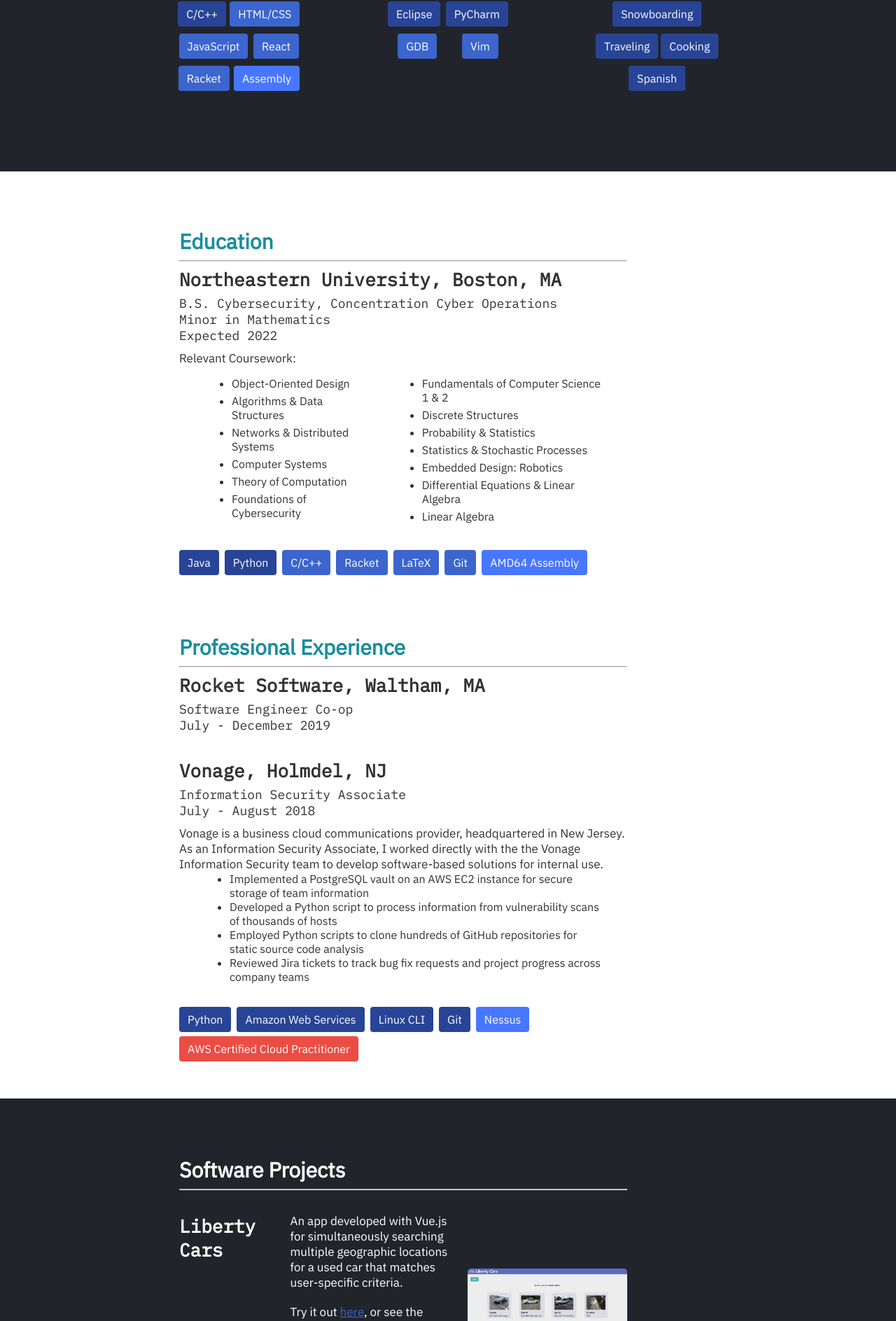
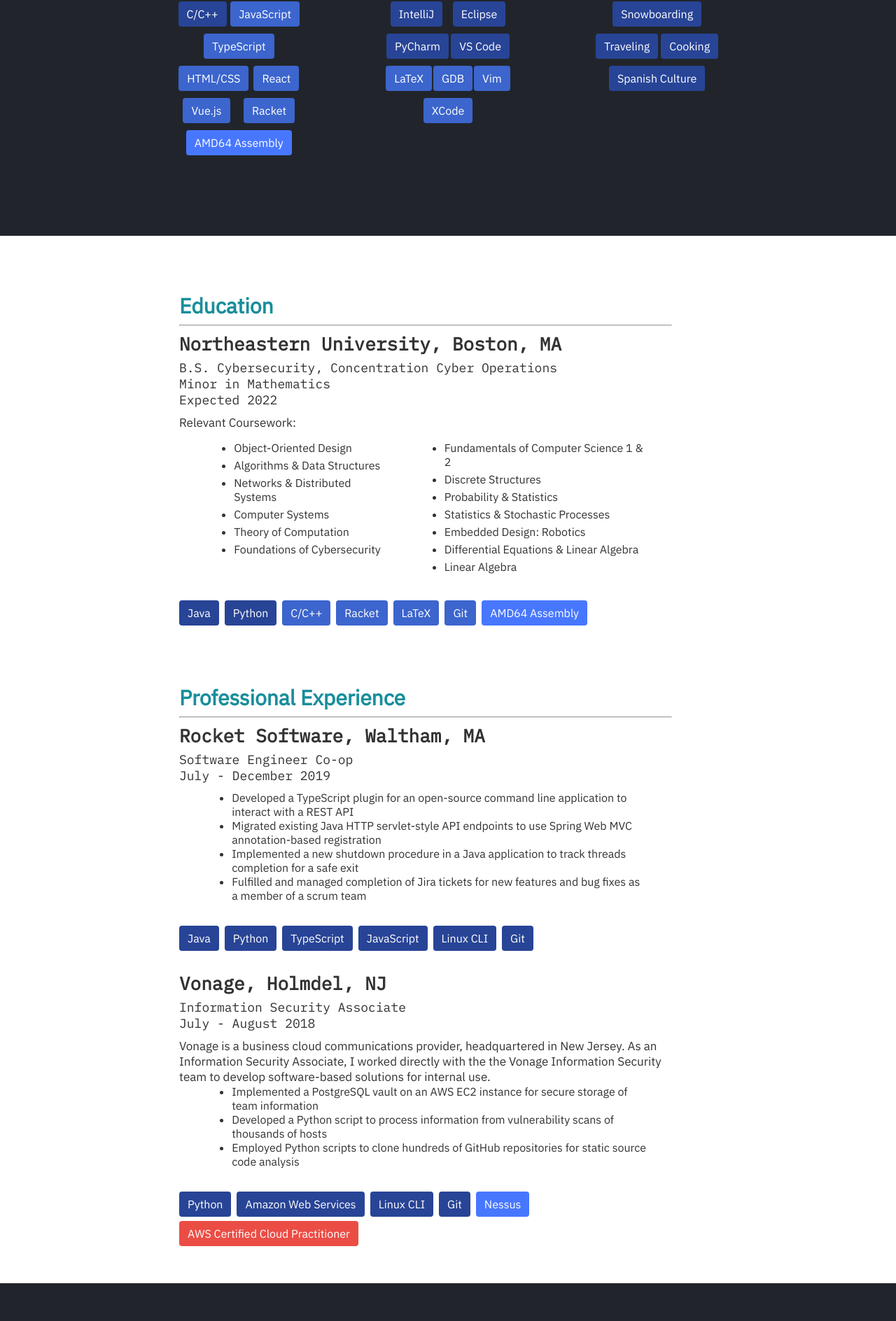
Before and after one commit to justinkonecny/website, a React (Create React App) app: page / in a window 1280 px wide. Shown: the part 1299-3187 px from the top of the page at 70% size. Built offline with nearby package versions, Linux system fonts and the light colour scheme.

Commit message:
Update professional experience

```diff
--- a/src/components/Home.js
+++ b/src/components/Home.js
@@ -32,6 +32,7 @@
             showHighlights: false,
             showNEUSkills: false,
             showVonageSkills: false,
+            showRocketSkills: false,
             showLibertySkills: false,
             showAnimatorSkills: false
         };
@@ -100,6 +101,9 @@
         if (window.pageYOffset > this.getElementYCoord('vonage-skills', 0.9) && this.state.showVonageSkills === false) {
             this.setState({showVonageSkills: true});
         }
+        if (window.pageYOffset > this.getElementYCoord('rocket-skills', 0.9) && this.state.showRocketSkills === false) {
+            this.setState({showRocketSkills: true});
+        }
         if (window.pageYOffset > this.getElementYCoord('neu-skills', 0.9) && this.state.showNEUSkills === false) {
             this.setState({showNEUSkills: true});
         }
@@ -159,6 +163,19 @@
         window.removeEventListener('resize', this.resizeListener);
     }
 
+    getAdditionalProject(title, content) {
+        return (
+            <div className={this.state.isMobile ? 'additional-projects-container-mobile' : 'additional-projects-container'}>
+                <div className={this.state.isMobile ? 'additional-projects-content-mobile' : 'additional-projects-content content-left'}>
+                    <h5>{ title }</h5>
+                </div>
+                <div className={this.state.isMobile ? 'additional-projects-content-mobile' : 'additional-projects-content content-right'}>
+                    { content }
+                </div>
+            </div>
+        );
+    }
+
     /**
      * Renders this component.
      */
@@ -213,11 +230,13 @@
                                         <div className={'skill-all highlight-skill'} style={this.skillProficient}>Java</div>
                                         <div className={'skill-all highlight-skill'} style={this.skillProficient}>Python</div>
                                         <div className={'skill-all highlight-skill'} style={this.skillProficient}>C/C++</div>
+                                        <div className={'skill-all highlight-skill'} style={this.skillKnowledgeable}>JavaScript</div>
+                                        <div className={'skill-all highlight-skill'} style={this.skillKnowledgeable}>TypeScript</div>
                                         <div className={'skill-all highlight-skill'} style={this.skillKnowledgeable}>HTML/CSS</div>
-                                        <div className={'skill-all highlight-skill'} style={this.skillKnowledgeable}>JavaScript</div>
                                         <div className={'skill-all highlight-skill'} style={this.skillKnowledgeable}>React</div>
+                                        <div className={'skill-all highlight-skill'} style={this.skillKnowledgeable}>Vue.js</div>
                                         <div className={'skill-all highlight-skill'} style={this.skillKnowledgeable}>Racket</div>
-                                        <div className={'skill-all highlight-skill'} style={this.skillFamiliar}>Assembly</div>
+                                        <div className={'skill-all highlight-skill'} style={this.skillFamiliar}>AMD64 Assembly</div>
                                     </div>
                                 </div>
                             </div>
@@ -227,11 +246,15 @@
                                 <div className={this.state.showHighlights ? 'fade-in' : 'fade-in-hide'}>
                                     <div className={'highlight-skills'}>
                                         <div className={'skill-all highlight-skill'} style={this.skillProficient}>Linux</div>
+                                        <div className={'skill-all highlight-skill'} style={this.skillProficient}>Jira</div>
                                         <div className={'skill-all highlight-skill'} style={this.skillProficient}>IntelliJ</div>
                                         <div className={'skill-all highlight-skill'} style={this.skillProficient}>Eclipse</div>
                                         <div className={'skill-all highlight-skill'} style={this.skillProficient}>PyCharm</div>
+                                        <div className={'skill-all highlight-skill'} style={this.skillProficient}>VS Code</div>
+                                        <div className={'skill-all highlight-skill'} style={this.skillKnowledgeable}>LaTeX</div>
                                         <div className={'skill-all highlight-skill'} style={this.skillKnowledgeable}>GDB</div>
                                         <div className={'skill-all highlight-skill'} style={this.skillKnowledgeable}>Vim</div>
+                                        <div className={'skill-all highlight-skill'} style={this.skillKnowledgeable}>XCode</div>
                                     </div>
                                 </div>
                             </div>
@@ -244,7 +267,7 @@
                                         <div className={'skill-all highlight-skill'} style={this.skillProficient}>Snowboarding</div>
                                         <div className={'skill-all highlight-skill'} style={this.skillProficient}>Traveling</div>
                                         <div className={'skill-all highlight-skill'} style={this.skillProficient}>Cooking</div>
-                                        <div className={'skill-all highlight-skill'} style={this.skillProficient}>Spanish</div>
+                                        <div className={'skill-all highlight-skill'} style={this.skillProficient}>Spanish Culture</div>
                                     </div>
                                 </div>
                             </div>
@@ -299,6 +322,21 @@
                         <hr/>
                         <h4>Rocket Software, Waltham, MA</h4>
                         <h5>Software Engineer Co-op<br/>July - December 2019</h5>
+                        <ul className={'list'}>
+                            <li>Developed a TypeScript plugin for an open-source command line application to interact with a REST API</li>
+                            <li>Migrated existing Java HTTP servlet-style API endpoints to use Spring Web MVC annotation-based registration</li>
+                            <li>Implemented a new shutdown procedure in a Java application to track threads completion for a safe exit</li>
+                            <li>Fulfilled and managed completion of Jira tickets for new features and bug fixes as a member of a scrum team</li>
+                        </ul>
+                        <div id={'rocket-skills'} className={this.state.showRocketSkills ? 'skills fade-in' : 'skills fade-in-hide'} style={{'marginBottom': '0'}}>
+                            <span className={'skill-all body-skill'} style={this.skillProficient}>Java</span>
+                            <span className={'skill-all body-skill'} style={this.skillProficient}>Python</span>
+                            <span className={'skill-all body-skill'} style={this.skillProficient}>TypeScript</span>
+                            <span className={'skill-all body-skill'} style={this.skillProficient}>JavaScript</span>
+                            <span className={'skill-all body-skill'} style={this.skillProficient}>Linux CLI</span>
+                            <span className={'skill-all body-skill'} style={this.skillProficient}>Git</span>
+                        </div>
+
                         <br/>
 
                         <h4>Vonage, Holmdel, NJ</h4>
@@ -309,14 +347,9 @@
                             team to develop software-based solutions for internal use.
                         </p>
                         <ul className={'list'}>
-                            <li>Implemented a PostgreSQL vault on an AWS EC2 instance for secure storage of team information
-                            </li>
-                            <li>Developed a Python script to process information from vulnerability scans of thousands of hosts
-                            </li>
-                            <li>Employed Python scripts to clone hundreds of GitHub repositories for static source code analysis
-                            </li>
-                            <li>Reviewed Jira tickets to track bug fix requests and project progress across company teams
-                            </li>
+                            <li>Implemented a PostgreSQL vault on an AWS EC2 instance for secure storage of team information</li>
+                            <li>Developed a Python script to process information from vulnerability scans of thousands of hosts</li>
+                            <li>Employed Python scripts to clone hundreds of GitHub repositories for static source code analysis</li>
                         </ul>
                         <div id={'vonage-skills'} className={this.state.showVonageSkills ? 'skills fade-in' : 'skills fade-in-hide'} style={{'marginBottom': '0'}}>
                             <span className={'skill-all body-skill'} style={this.skillProficient}>Python</span>
@@ -341,14 +374,16 @@
                             <div className={this.state.isMobile ? 'project-descript project-descript-mobile' : 'project-descript'}>
                                 <p>
                                     An app developed with Vue.js for simultaneously searching multiple geographic
-                                    locations for a used car that matches user-specific criteria.
+                                    locations for a used car. Search criteria is entered by the user on the initial page,
+                                    which is then processed to make asynchronous requests for the listing data in each
+                                    location. The results are then presented to the user for viewing.
                                 </p>
                                 <br/>
                                 <p>
-                                    Try it out <a style={{'color': '#3c65cd'}}
-                                                  href={'https://libertycars.firebaseapp.com'}
-                                                  target={'_blank'} rel={'noopener noreferrer'}>here</a>, or
-                                    see the code <a style={{'color': '#3c65cd'}}
+                                    {/*Try it out <a style={{'color': '#3c65cd'}}*/}
+                                                  {/*href={'https://libertycars.firebaseapp.com'}*/}
+                                                  {/*target={'_blank'} rel={'noopener noreferrer'}>here</a>, or*/}
+                                    Check out the code <a style={{'color': '#3c65cd'}}
                                                     href={'https://github.com/justinkonecny/liberty_cars'}
                                                     target={'_blank'} rel={'noopener noreferrer'}>here</a>!
                                 </p>
@@ -366,7 +401,6 @@
                             </div>
                         </div>
 
-                        {/*<h4 style={{'color': 'white', 'marginTop': '50px'}}>Additional Projects</h4>*/}
                         <div className={this.state.isMobile ? 'project project-mobile' : 'project'}>
                             <h4 id={'animator'} style={{'marginBottom': '20px'}}>Interactive Animator</h4>
                             <div className={this.state.isMobile ? 'img-container img-container-mobile' : 'img-container'}>
@@ -390,11 +424,48 @@
                             </div>
                         </div>
 
-                        {/*<div>*/}
-                            {/*<p style={{'color': 'white', 'fontSize': '30px'}}>*/}
-                                {/*See More*/}
-                            {/*</p>*/}
-                        {/*</div>*/}
+                        <div className={'additional-projects'}>
+                            <h4 id={'additional-projects'} style={{'marginBottom': '20px'}}>Additional Projects</h4>
+
+                            {/* Distributed Key-Value STore*/}
+                            {this.getAdditionalProject('Distributed, Replicated Key-Value Store',
+                                (<p>
+                                    Implemented the <a style={{'color': '#3c65cd'}}
+                                                   href={'https://raft.github.io/raft.pdf'}
+                                                   target={'_blank'} rel={'noopener noreferrer'}>raft</a> consensus
+                                    protocol to in Python to create a key-value store to accept <i>put</i>s from
+                                    clients and retrieve the corresponding data when a <i>get</i> is issued.
+                                    All data from clients was replicated, attempting to maintain consistency
+                                    (clients should always receive correct answers to <i>get</i> requests) and
+                                    achieve high-availability (clients should be able to
+                                    execute <i>put</i> and <i>get</i> requests at any time with low latency.
+                                </p>))}
+
+                            {/* Simple Transport Protocol */}
+                            {this.getAdditionalProject('Simple Transport Protocol',
+                                (<p>
+                                    Designed and developed a simple transport protocol in Python that provided a
+                                    reliable datagram service and ensured that data was delivered in order,
+                                    without duplicates, without missing data, and without errors.
+                                </p>))}
+
+                            {/* File System */}
+                            {this.getAdditionalProject('File System',
+                                (<p>
+                                    Programmed a mountable, ext-style file system in C using the FUSE API and
+                                    memory-mapped file storage. Implemented a disk image to allow users to
+                                    create, read, edit, and delete variable-length files within nested directories.
+                                </p>))}
+
+                            {/* Memory Allocator */}
+                            {this.getAdditionalProject('Memory Allocator',
+                                (<p>
+                                    Created a thread-safe memory allocator in C using mutexes, memory-mapped pages,
+                                    and pointer arithmetic. The allocator utilized bucket-style free-lists to handle
+                                    allocation, reallocation and freeing of varying sized memory chunks.
+                                </p>))}
+                            <hr/>
+                        </div>
 
                     </div>
                 </div>
--- a/src/css/Home.css
+++ b/src/css/Home.css
@@ -1,3 +1,7 @@
+:root {
+    --content-margin: 25vw;
+}
+
 h1 {
     margin: 0 0 30px 0;
     font-size: 66px;
@@ -6,9 +10,7 @@
 }
 
 @keyframes type {
-    from {
-        width: 0;
-    }
+    from { width: 0; }
 }
 
 h2 {
@@ -187,7 +189,7 @@
 
 .body {
     background-color: white;
-    margin: 50px 30vw 50px 20vw;
+    margin: 50px var(--content-margin) 50px 20vw;
 }
 
 .body-mobile {
@@ -222,6 +224,20 @@
     margin: 0 5%;
 }
 
+@keyframes shake {
+    0% { transform: translate(0px, 0px) rotate(0deg); }
+    10% { transform: translate(0px, -2px) rotate(2deg); }
+    20% { transform: translate(0px, -3px) rotate(4deg); }
+    30% { transform: translate(0px, -3px) rotate(2deg); }
+    40% { transform: translate(0px, -2px) rotate(-4deg); }
+    50% { transform: translate(0px, 0px) rotate(0deg); }
+    60% { transform: translate(0px, 2px) rotate(4deg); }
+    70% { transform: translate(0px, 3px) rotate(2deg); }
+    80% { transform: translate(0px, 3px) rotate(-4deg); }
+    90% { transform: translate(0px, 2px) rotate(-2deg); }
+    100% { transform: translate(0px, 0px) rotate(0deg); }
+}
+
 .skill-all {
     color: white;
     border-radius: 4px;
@@ -231,6 +247,7 @@
 .skill-all:hover {
     filter: brightness(150%);
     cursor: default;
+    animation: shake 200ms ease-in-out;
 }
 
 .skills {
@@ -252,7 +269,7 @@
 
 .project-body {
     margin-left: 20vw;
-    margin-right: 30vw;
+    margin-right: var(--content-margin);
     text-align: left;
 }
 
@@ -308,6 +325,37 @@
     border-radius: 5px;
 }
 
+.additional-projects {
+    margin-top: 40px;
+    color: white;
+}
+
+.additional-projects-container {
+    display: flex;
+    width: 100%;
+}
+
+.additional-projects-container-mobile {
+    width: 100%;
+}
+
+.additional-projects-content {
+    margin: 0 auto 30px 0;
+}
+
+.additional-projects-content-mobile {
+    margin: 0 0 30px 0;
+}
+
+.content-left {
+    width: 30%;
+}
+
+.content-right {
+    padding-left: 15px;
+    width: 65%;
+}
+
 .contact-me {
     margin: auto;
     padding: 10px;
```
